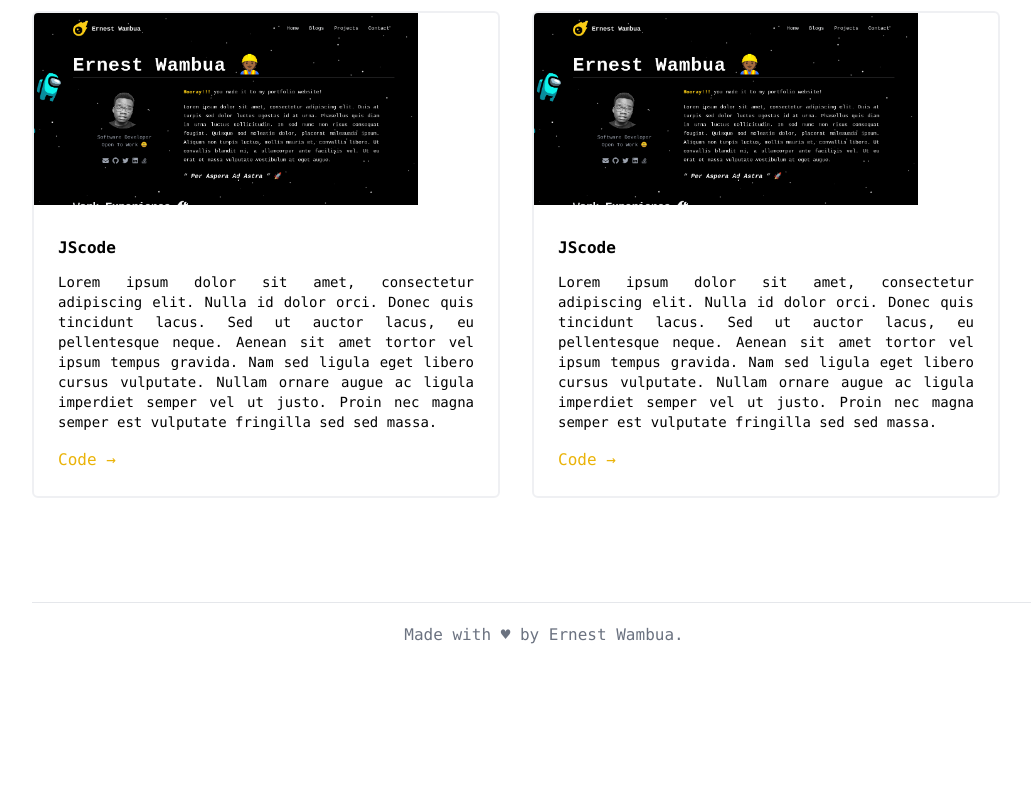
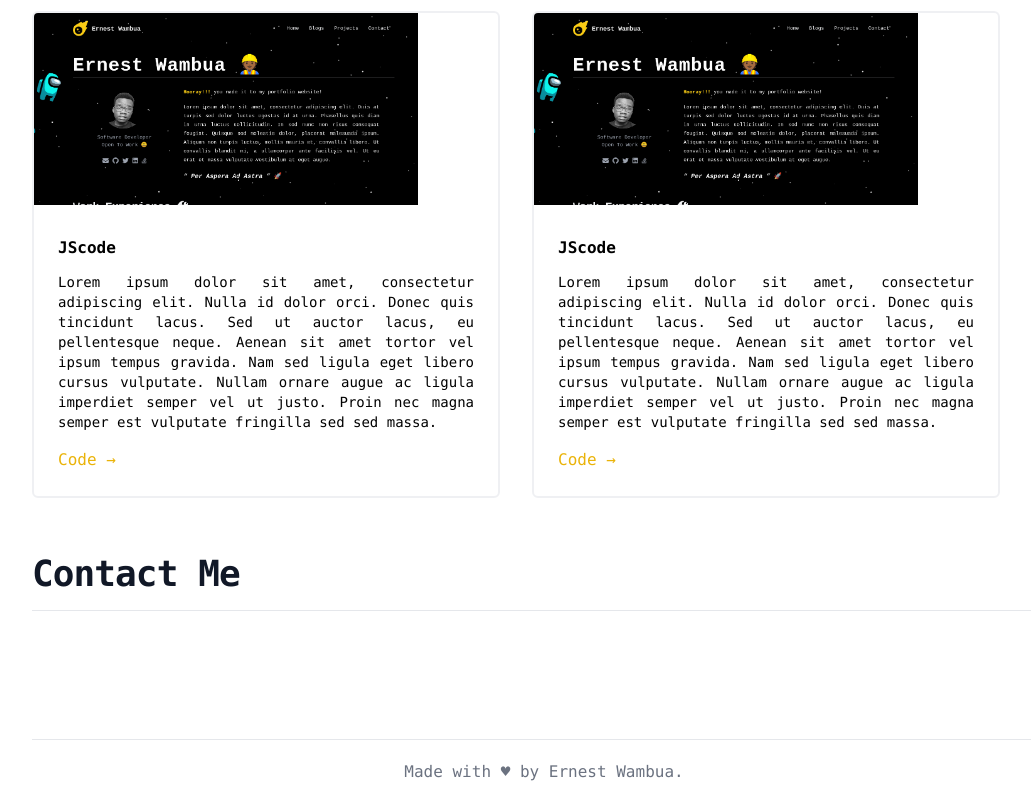
Before and after one commit to tallninja/portfolio, a React (Create React App) app: page / in a window 1280 px wide. Shown: the part 1442-2242 px from the top of the page, without its empty margins (96-1127 px from the left). Before the commit the page ends 2105 px from the top, so only its background shows below. Built offline with nearby package versions, Linux system fonts and the light colour scheme.

Commit message:
Added a contact section

```diff
--- /dev/null
+++ b/src/components/contact/contact.tsx
@@ -0,0 +1,12 @@
+export const Contact = () => {
+	return (
+		<div className='mb-12'>
+			<div className='mt-8'>
+				<h2 className='my-4 font-extrabold leading-6 tracking-tight text-gray-900 dark:text-gray-100 sm:text-2xl sm:leading-8 md:text-4xl md:leading-10'>
+					Contact Me
+				</h2>
+				<hr />
+			</div>
+		</div>
+	);
+};
--- /dev/null
+++ b/src/components/contact/index.ts
@@ -0,0 +1 @@
+export * from './contact';
--- a/src/components/index.ts
+++ b/src/components/index.ts
@@ -4,3 +4,4 @@ export * from './work-experience';
 export * from './education';
 export * from './featured-projects';
 export * from './footer';
+export * from './contact';
--- a/src/pages/home/home.tsx
+++ b/src/pages/home/home.tsx
@@ -3,6 +3,7 @@ import {
 	Hero,
 	Education,
 	FeaturedProjects,
+	Contact,
 } from '../../components';
 
 export const Home = () => {
@@ -15,6 +16,7 @@ export const Home = () => {
 					<Education />
 				</div>
 				<FeaturedProjects />
+				<Contact />
 			</div>
 		</>
 	);
```
